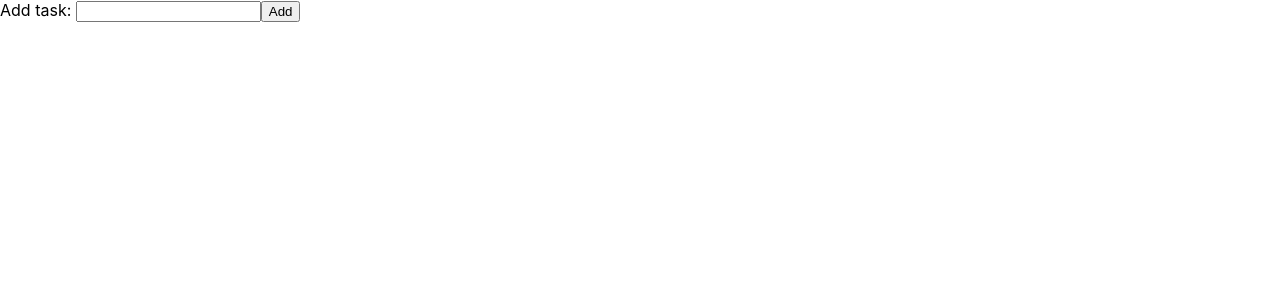
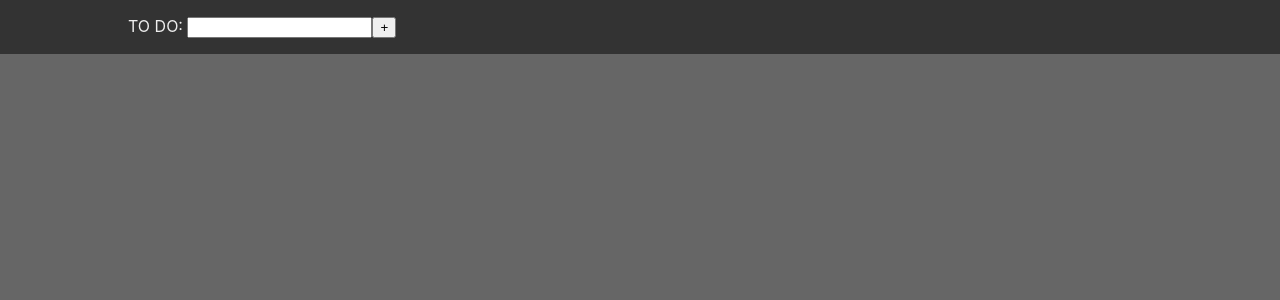
Before and after one commit to acastdeveloper/todo-simple-react, a React (Create React App) app: page / in a window 1280 px wide. Shown: the top 300 px of the page. Built offline with nearby package versions, Linux system fonts and the light colour scheme.

Commit message:
Added some css styles

```diff
--- a/src/App.js
+++ b/src/App.js
@@ -3,6 +3,8 @@ import React, { Fragment, useState } from "react";
 import TasksForm from "./components/TasksForm";
 
 import TasksLister from "./components/TasksLister";
+
+import "./assets/css/style.css";
 
 const App = () => {
   const [listTasks, setListTasks] = useState([]);
@@ -13,10 +15,18 @@ const App = () => {
 
   return (
     <Fragment>
+      <div className="container-fluid header-task bg-dark text-light">
       <TasksForm passTask={newTask} />
-      {listTasks.map((el) => (
-        <TasksLister passTask={el} key={el} />
-      ))}
+      </div>
+
+      <div className="container">
+      {
+        listTasks.map((el,index) => (
+        <TasksLister passTask={el} key={index} />
+      ))
+      }
+      </div>
+
     </Fragment>
   );
 };
--- /dev/null
+++ b/src/assets/css/style.css
@@ -0,0 +1,42 @@
+body {
+    background: #666;
+}
+
+.container {
+    max-width: 80vw;
+    margin:auto;
+}
+
+.container-fluid {
+    max-width: 100vw;
+}
+
+.header-task {
+    padding:1rem;
+}
+
+.bg-dark {
+    background: #333;
+}
+
+.text-light {
+    color:#eee;
+}
+
+.validation {
+    color: tomato;
+    padding-top:.7rem;
+}
+
+.taskItem {
+    margin:.25rem;
+    padding:1rem;
+    background:#eee;
+    display: flex;
+    justify-content: space-between;
+    box-shadow: 0px 0px 2px rgba(0,0,0,1);
+}
+
+.taskTitle {
+    font-size: 1.5rem;
+}
--- a/src/components/TasksForm.js
+++ b/src/components/TasksForm.js
@@ -23,13 +23,13 @@ const TasksForm = (props) => {
 
   return (
     <Fragment>
-      <form onSubmit={submitTask}>
-        <span>Add task: </span>
+      <form onSubmit={submitTask} className="container" >
+        <span>TO DO: </span>
         <input type="text" value={taskIntro} onInput={settingTask} />
-        <button>Add</button>
+        <button>+</button>
         <br />
         {emptyTaskIntro === true && counter > 0 && (
-          <span> Add a task, please.</span>
+          <div className="validation"> Add a task, please.</div>
         )}
       </form>
     </Fragment>
--- a/src/components/TasksLister.js
+++ b/src/components/TasksLister.js
@@ -3,8 +3,8 @@ import React, { Fragment} from 'react'
 const TasksLister = (props) => {
     return (
         <Fragment>
-            <div>
-            <span>{props.passTask}</span> - <span>Edit</span> <span>Delete</span>
+            <div className="taskItem">
+            <div className="taskTitle">{props.passTask}</div>  <span><button>Edit</button> <button>Delete</button></span>
             </div>
         </Fragment>
     )
```
Also changed, not shown: 1 other file (tests, documents, lock files or other folders).
